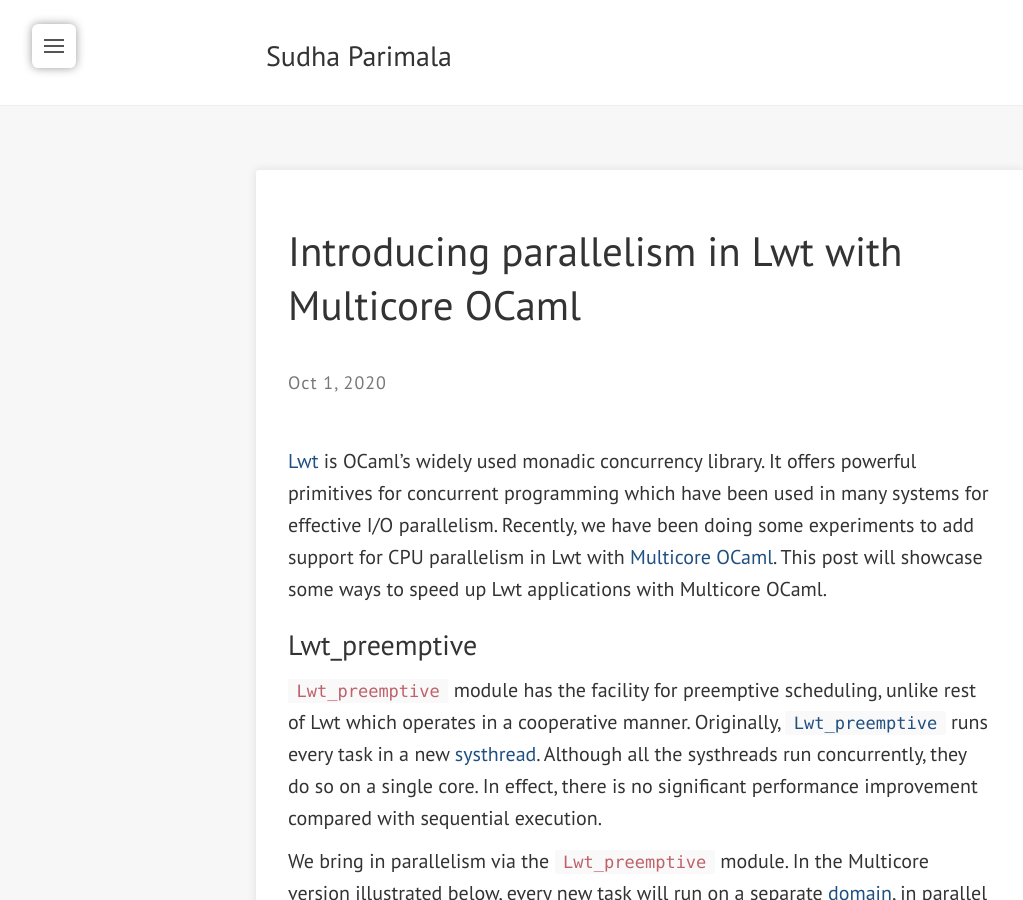
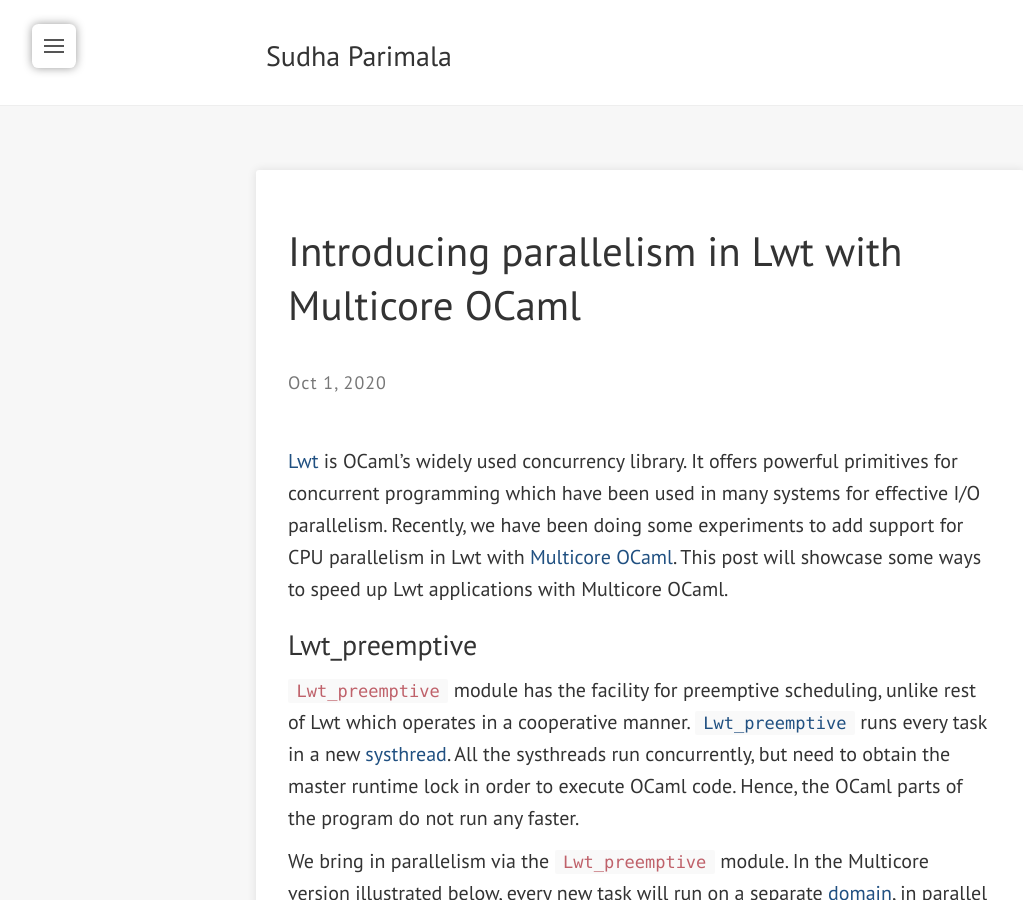
Before and after one commit to Sudha247/Sudha247.github.io, a Jekyll site: the page built from _posts/2020-10-01-lwt-multicore.md, in a window 1280 px wide and 900 px high. Shown: the whole window, without its empty margins (0-1023 px from the left). Built offline with Jekyll 4.4.1, drawn with Linux system fonts in a browser that asks for light colours; nearby versions of some CDN libraries.

Commit message:
lwt post

```diff
--- a/_posts/2020-10-01-lwt-multicore.md
+++ b/_posts/2020-10-01-lwt-multicore.md
@@ -4,7 +4,7 @@ title: Introducing parallelism in Lwt with Multicore OCaml
 tags: ocaml
 ---
 
-[Lwt](https://ocsigen.org/lwt/) is OCaml's widely used monadic concurrency
+[Lwt](https://ocsigen.org/lwt/) is OCaml's widely used concurrency
 library. It offers powerful primitives for concurrent programming which have
 been used in many systems for effective I/O parallelism.
 Recently, we have been doing some experiments to add support for CPU
@@ -16,10 +16,8 @@ OCaml.
 
 `Lwt_preemptive` module has the facility for preemptive scheduling, unlike rest
 of Lwt which operates in a cooperative manner.
-Originally, [`Lwt_preemptive`](https://ocsigen.org/lwt/5.2.0/api/Lwt_preemptive) runs every task in a new [systhread](https://caml.inria.fr/pub/docs/manual-ocaml/libref/Thread.html).
-Although all the systhreads run concurrently, they do so on a single core. In
-effect, there is no significant performance improvement compared with
-sequential execution.
+[`Lwt_preemptive`](https://ocsigen.org/lwt/5.2.0/api/Lwt_preemptive) runs every task in a new [systhread](https://caml.inria.fr/pub/docs/manual-ocaml/libref/Thread.html).
+All the systhreads run concurrently, but need to obtain the master runtime lock in order to execute OCaml code. Hence, the OCaml parts of the program do not run any faster.
 
 We bring in parallelism via the `Lwt_preemptive` module.
 In the Multicore version illustrated below, every new task will run on a
```
Also changed, not shown: 5 other files.
